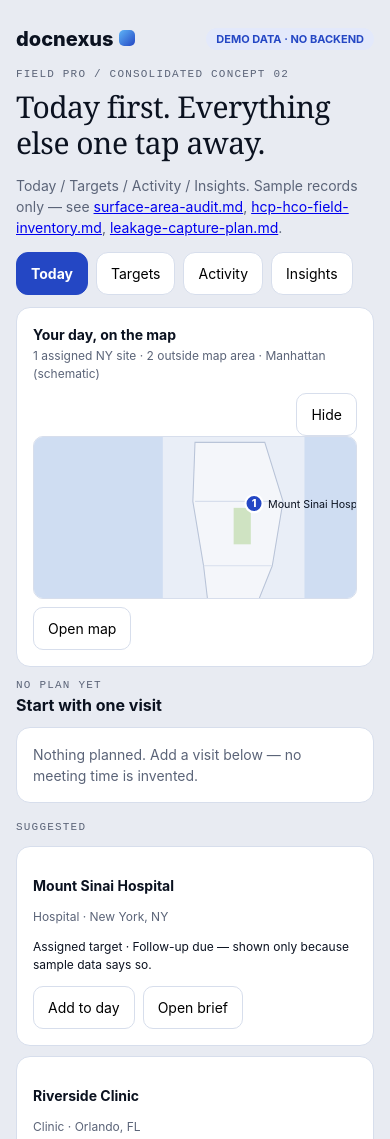
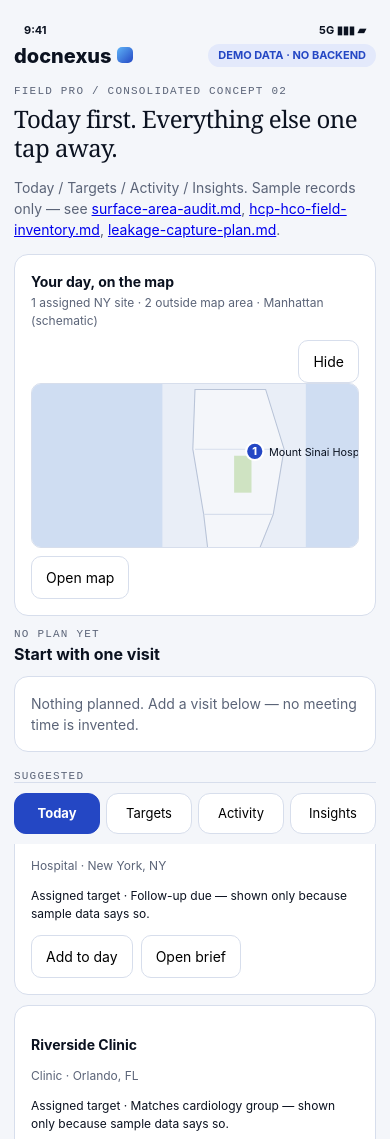
Before and after one commit to DoggoWoofWoof/AppNexus, a plain HTML site: page mockup/field-pro-app.html in a window 390 px wide. Shown: the top 1139 px of the page. Drawn offline with Linux system fonts and the light colour scheme.

Commit message:
Phone-first layout: narrow frame, bottom tab bar, stacked content

```diff
--- a/mockup/field-pro-app.html
+++ b/mockup/field-pro-app.html
@@ -8,20 +8,23 @@
 :root{--blue:#2447c4;--ink:#0b1220;--muted:#5b6478;--line:#d7deec;--paper:#f4f6fa;--card:#ffffff}
 *{box-sizing:border-box}body{margin:0;background:#e8ebf2;color:var(--ink);font:14px/1.5 -apple-system,BlinkMacSystemFont,"Segoe UI",sans-serif}
 button,input,select,textarea{font:inherit}button{cursor:pointer}
-.wrap{max-width:1060px;margin:0 auto;padding:24px 16px 64px}
+.wrap{max-width:430px;margin:0 auto;padding:14px 14px 24px;background:var(--paper)}
+@media(min-width:520px){body{padding:28px 12px}.wrap{border:1px solid #c9d0df;border-radius:44px;box-shadow:0 30px 75px -25px #15265355;padding:10px 14px 24px;min-height:860px}}
+.status{display:flex;justify-content:space-between;padding:8px 10px 2px;font-size:11px;font-weight:700}
 .top{display:flex;align-items:center;gap:12px;margin-bottom:12px}
+.grid{display:grid;gap:16px}
 .brand{font-weight:800;font-size:20px}.brand i{display:inline-block;width:16px;height:16px;border-radius:5px;background:linear-gradient(135deg,#5fb4f7,var(--blue));margin-left:6px}
 .demo{margin-left:auto;font-size:11px;font-weight:700;color:var(--blue);background:#e3e9fb;border-radius:20px;padding:3px 10px}
 .grid{display:grid;gap:16px}
-@media(min-width:900px){.grid.cols{grid-template-columns:1fr 1fr}}
+.grid.cols{grid-template-columns:1fr}
 .card{background:var(--card);border:1px solid var(--line);border-radius:14px;padding:16px}
 .eyebrow{font:11px/1.5 monospace;letter-spacing:1.2px;text-transform:uppercase;color:var(--muted)}
-h1{font:30px/1.2 Georgia,serif;letter-spacing:-.5px;margin:6px 0}
+h1{font:24px/1.2 Georgia,serif;letter-spacing:-.5px;margin:6px 0}
 h2{font-size:16px;margin:0 0 8px}h3{font-size:14px;margin:12px 0 6px}
 .muted{color:var(--muted)}.small{font-size:12px}
 .row{display:flex;gap:8px;align-items:center;flex-wrap:wrap}
-.nav{display:flex;gap:8px;margin:12px 0;flex-wrap:wrap}
-.nav button{border:1px solid var(--line);background:#fff;border-radius:12px;padding:10px 14px}
+.nav{display:grid;grid-template-columns:repeat(4,1fr);gap:6px;margin:12px 0;position:sticky;bottom:0;background:var(--paper);padding:10px 0;border-top:1px solid var(--line)}
+.nav button{border:1px solid var(--line);background:#fff;border-radius:12px;padding:10px 4px;font-size:13px}
 .nav button[aria-current="page"]{background:var(--blue);border-color:var(--blue);color:#fff;font-weight:700}
 .tabs{display:flex;gap:8px;margin:10px 0;flex-wrap:wrap}
 .tabs button{border:1px solid var(--line);background:#fff;border-radius:20px;padding:6px 12px}
@@ -36,7 +39,6 @@ h2{font-size:16px;margin:0 0 8px}h3{font-size:14px;margin:12px 0 6px}
 .secondary{background:#fff;border:1px solid var(--line);border-radius:10px;padding:10px 14px}
 .search{width:100%;padding:10px 12px;border:1px solid var(--line);border-radius:10px;margin:8px 0}
 .sections{display:grid;gap:6px;margin-top:8px}
-@media(min-width:600px){.sections{grid-template-columns:1fr 1fr}}
 .sec{border:1px solid var(--line);border-radius:10px;padding:8px 10px;background:#fbfcff;font-size:13px}
 .sec b{display:block;font-size:12px}
 textarea{width:100%;min-height:90px;border:1px solid var(--line);border-radius:10px;padding:10px}
@@ -52,17 +54,18 @@ textarea{width:100%;min-height:90px;border:1px solid var(--line);border-radius:1
 </head>
 <body>
 <div class="wrap">
+  <div class="status"><span>9:41</span><span>5G ▮▮▮ ▰</span></div>
   <div class="top"><div class="brand">docnexus<i></i></div><span class="demo">DEMO DATA · NO BACKEND</span></div>
   <div class="eyebrow">Field Pro / consolidated concept 02</div>
   <h1>Today first. Everything else one tap away.</h1>
   <p class="muted">Today / Targets / Activity / Insights. Sample records only — see <a href="../docs/surface-area-audit.md">surface-area-audit.md</a>, <a href="../docs/hcp-hco-field-inventory.md">hcp-hco-field-inventory.md</a>, <a href="../docs/leakage-capture-plan.md">leakage-capture-plan.md</a>.</p>
+  <div id="view" class="grid"></div>
   <nav class="nav" aria-label="Primary">
     <button data-tab="today" aria-current="page">Today</button>
     <button data-tab="targets">Targets</button>
     <button data-tab="activity">Activity</button>
     <button data-tab="insights">Insights</button>
   </nav>
-  <div id="view" class="grid"></div>
   <p class="foot">Prototype: notes, plans and queues are in-memory and vanish on refresh. No API, CRM, routing or report service is connected. Field Pro push stays explicitly unavailable per reviewed source.</p>
 </div>
 <script>
```
